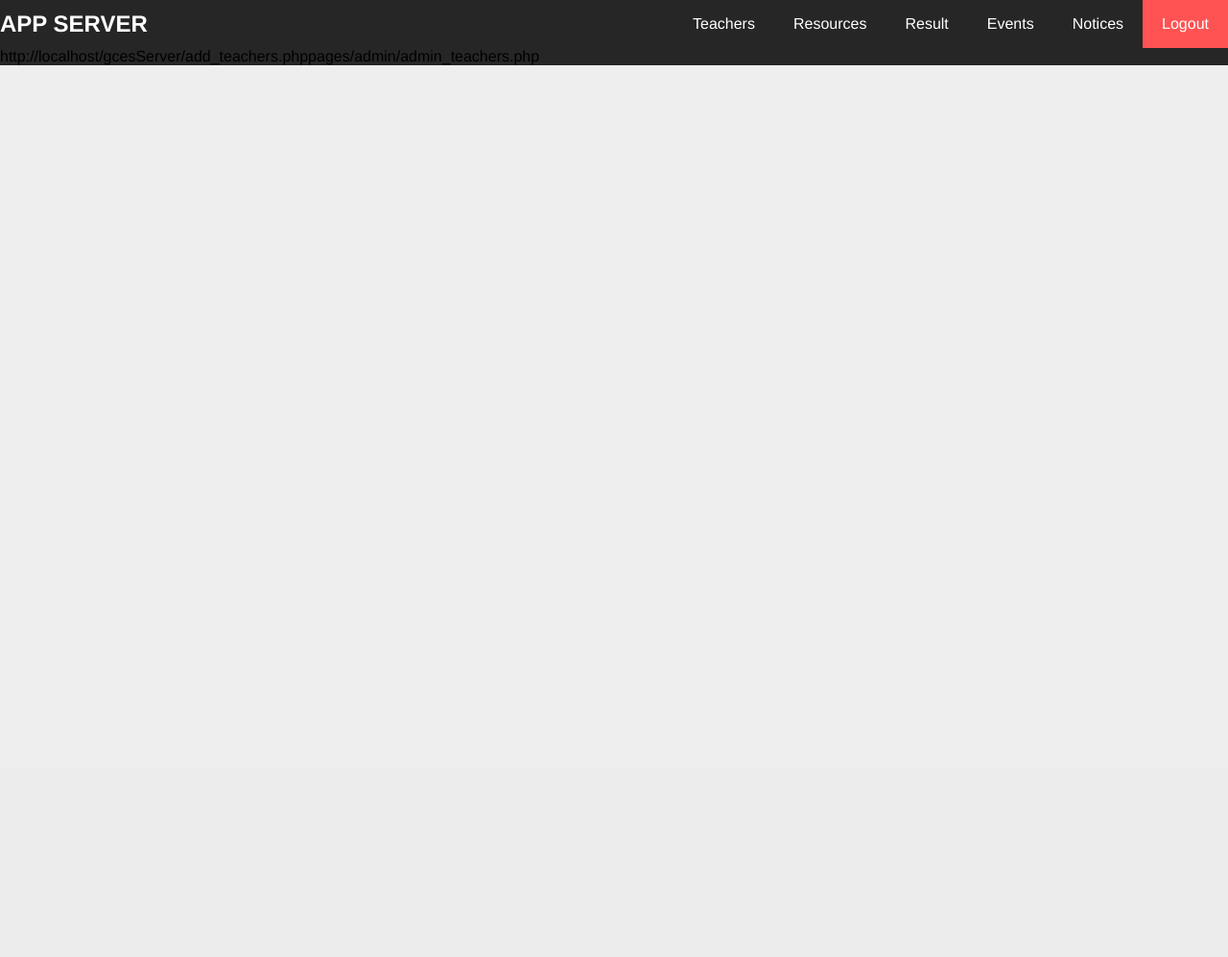
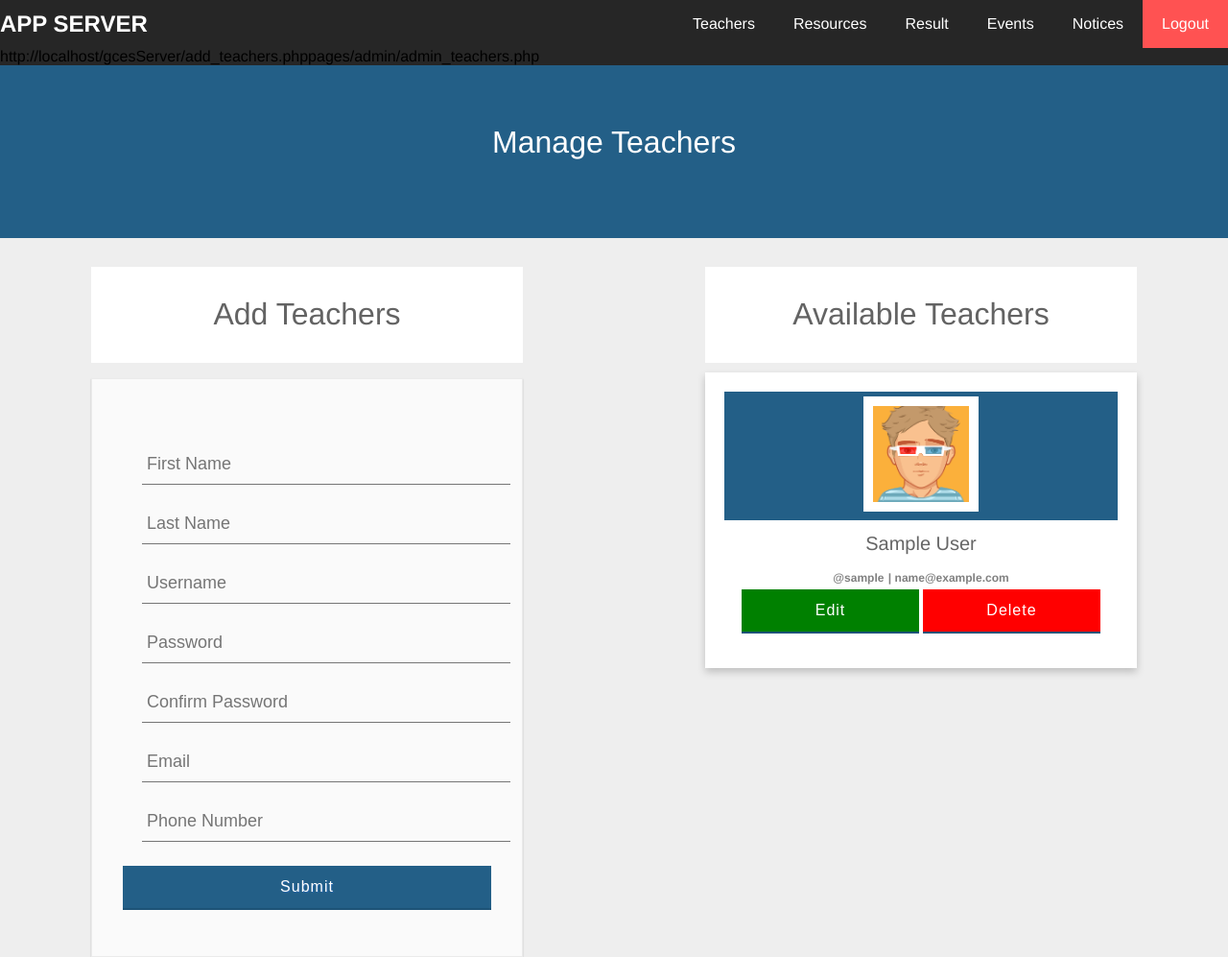
Before and after one commit to ananta/college-app, a PHP site: page /gcesServer/pages/admin/admin_teachers.php in a window 1280 px wide. Shown: the whole page at 96% size. Before the commit the page ends 68 px from the top, so only its background shows below. Run offline with PHP 8.4, Linux system fonts and the light colour scheme; the visitor is signed in with stand-in values (Sample User, id 1); tables that the repository leaves empty or names only in its code hold one stand-in row (values such as "Sample post").

Commit message:
Manage Teachers Update

```diff
--- a/css/style.css
+++ b/css/style.css
@@ -20,8 +20,8 @@ h1 { color: #636363; }
 h3 { color: #4a89dc; }
 
 form {
-	width: 380px;
-	margin: 4em auto;
+	width: 450px;
+	margin: 1em auto;
 	padding: 3em 2em 2em 2em;
 	background: #fafafa;
 	border: 1px solid #ebebeb;
@@ -521,3 +521,81 @@ header {
 	  margin: 0;
 	}
   }
+
+
+  /* Controllable List  */
+  .controllableList {
+	display: table;
+	margin: 0 auto;
+  }
+  .controllableList ul {
+	list-style-type: none;
+	display: table;
+	margin: 0 auto;
+	padding-left:0;
+	width:450px;
+  }
+  .controllableList ul li{
+	  padding:20px;
+	  margin-top:10px;
+	  margin-bottom:10px;
+	  text-align: center;
+	  overflow: auto;
+	  position: relative;
+	  background: #fff;
+	  box-shadow: 0 4px 8px 0 rgba(0,0,0,0.2);
+	  transition: 0.3s;
+  }
+  .controllableList ul li:hover{
+	  box-shadow: 0 8px 16px 0 rgba(0,0,0,0.2);
+	  cursor: pointer;
+  }
+  .centeredContainer{
+	  align:center;
+  }
+  .controllableListButtons{
+
+	  text-align: center;
+  }
+  .controllableListButtons button{
+	  width:45%;
+	  position: relative;
+	  display: inline-block;
+	  color: #fff;
+	  font-size: 16px;
+	  line-height: 20px;
+	  -webkit-font-smoothing: antialiased;
+	  text-align: center;
+	  letter-spacing: 1px;
+	  cursor: pointer;
+	  transition: all 0.15s ease;
+  }
+
+.controllableList ul li img{
+	border: 10px solid #fff;
+  }
+.controllableList ul li h1{
+	font-size: 20px;
+	color:#666666;
+}
+.controllableList ul li h4{
+	color:gray;
+	display: inline;
+	font-size: 12px;
+}
+.controllableList ul li img{
+	width: 30%;
+	max-width:120px
+}
+.minorCardHeader {
+	padding:10px;
+	overflow: auto;
+	margin: 0 auto;
+	max-width: 450px;
+	margin-top:20px;
+	display: table;
+	width:450px;
+	overflow: auto;
+	text-align: center;
+	background: #fff;
+}
--- a/home.php
+++ b/home.php
@@ -15,7 +15,11 @@
         </div>
         <div class="column">
             <div class="homeGridMenu">
-                <div class="moduleItem"><a href="pages/admin/admin_teachers.php">Teachers</a></div>
+                <?php
+                if($_SESSION["login_user"] == "admin"){
+                    echo '<div class="moduleItem"><a href="pages/admin/admin_teachers.php">Teachers</a></div>';
+                };
+                ?>
                 <div class="moduleItem"><a href="pages/admin/admin_events.php">Events</a></div>
                 <div class="moduleItem"><a href="pages/admin/admin_notices.php">Notices</a></div>
                 <div class="moduleItem"><a href="pages/admin/admin_result.php">Result</a></div>
--- a/pages/admin/admin_teachers.php
+++ b/pages/admin/admin_teachers.php
@@ -2,9 +2,111 @@
 include('../../utils/session.php');
 include('../../components/header.php');
 include('../../config/config.php');
+$errors = array();
+$messages = array();
+
+if($_SERVER["REQUEST_METHOD"] == "POST"){
+    $firstName =$_POST["fname"];
+    $lastName =$_POST["lname"];
+    $username =$_POST["username"];
+    $password =$_POST["password"];
+    $confirm_password =$_POST["confirm_password"];
+    $email =$_POST["email"];
+    $phone = $_POST["password"];
+    if(empty($username)){ array_push($errors, "Username Required");};
+    if(empty($firstName)){ array_push($errors, "First Name Required");};
+    if(empty($lastName)){ array_push($errors, "Last Name Required");};
+    if(empty($password)){ array_push($errors, "Password Required");};
+    if(empty($phone)){ array_push($errors, "Phone Number Required");};
+    if(empty($email)){ array_push($errors, "Email Required");};
+    if($password !== $confirm_password){
+        array_push($errors, "Password Mismatched");
+    };
+    if(count($errors) == 0){
+        $user_check_query = "SELECT * FROM teacher WHERE username='$username' OR email='$email' LIMIT 1";
+        $result = mysqli_query($db, $user_check_query);
+        $user = mysqli_fetch_assoc($result);
+
+        if ($user) {
+          if ($user['username'] === $username) {
+            array_push($errors, "Username already exists");
+          }
+          if ($user['email'] === $email) {
+            array_push($errors, "Email already exists");
+          }
+        }else{
+            $password = md5($password);
+            $query = "INSERT INTO teacher ( username, password, first_name, last_name, email, phone) VALUES ('".$username."','". $password."','". $firstName."','". $lastName."','".$email."','".$phone."')";
+            $data = mysqli_query($db, $query);
+            if($data){
+                $messages[] = "Added User ".$firstName." ".$lastName;
+            }else{
+                $errors[] = "ERROR ". $query;
+            }
+        }
+    }
+}
 ?>
 
+    <div class="heroic-header">
+        <h1 class="heroic-title">Manage Teachers</h1>
+    </div>
 
-<?php
-include('../../components/footer.php');
+    <div class="row">
+        <div class="column">
+            <div class="minorCardHeader">
+                <h1>Add Teachers</h1>
+            </div>
+            <form method="post" action="">
+
+                <?php include('../../components/errors.php')?>
+                <?php include('../../components/message.php')?>
+                <input type="text" name="fname" placeholder="First Name"/>
+                <input type="text" name="lname" placeholder="Last Name"/>
+                <input type="text" name="username" placeholder="Username"/>
+                <input type="text" name="password" placeholder="Password"/>
+                <input type="text" name="confirm_password" placeholder="Confirm Password"/>
+                <input type="email" name="email" placeholder="Email"/>
+                <input type="number" name="phone" placeholder="Phone Number"/>
+                <input type="submit"class="button buttonBlue" name="Login" value="Submit"/>
+            </form>
+        </div>
+        <div class="column">
+            <div class="minorCardHeader" style="">
+                <h1>Available Teachers</h1>
+            </div>
+        <?php
+ if($_SERVER["REQUEST_METHOD"] == "GET" || $_SERVER["REQUEST_METHOD"] == "POST"){
+    $sql = "SELECT * FROM teacher";
+    $result = mysqli_query($db,$sql);
+
+    echo '<div class="centeredContainer">
+            <div class="controllableList">
+                <ul>
+            ';
+    while($row = mysqli_fetch_array($result)){
+        echo '
+                <li>
+                <div style="display:inline;">
+                    <div style="background-color:#235F87; padding:5px;">
+                    <img style="" src="'.$mainPage.'res/avatar.png" alt="Avatar Image">
+                    </div>
+                        <h1>'.$row['first_name']." ". $row['last_name'].'</h1>
+                        <h4>'."@".$row['username'].'</h4>
+                        <h4>     |     '.$row['email'].'</h4>
+                    </div>
+                    <div class="controllableListButtons">
+                        <button class="button" style="background-color:green;">Edit</button>
+                        <button class="button" style="background-color:red;">Delete</button>
+                    </div>
+                </li>
+        ';
+        }
+        echo '
+            </ul>
+        </div>
+    </div>';
+}
 ?>
+        </div>
+    </div>
```
Also changed, not shown: pages/general/event.php (added).
